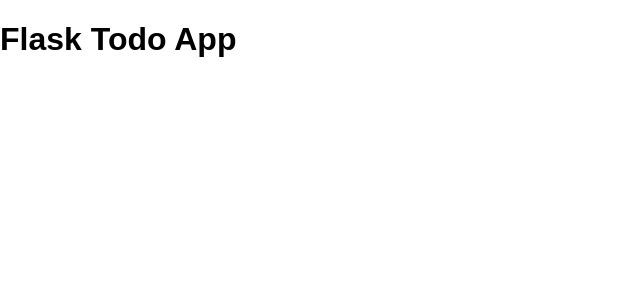
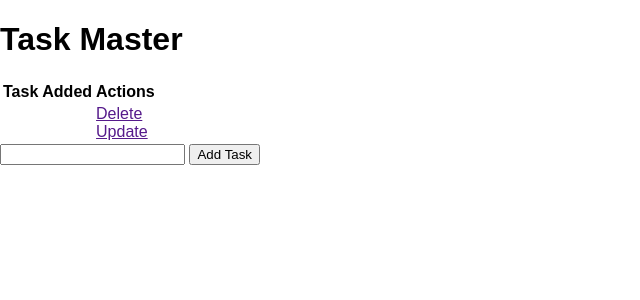
Before and after one commit to SaileePhal/flask-todo, a Flask app: page / in a window 1280 px wide. Shown: the top 300 px of the page, without its empty margins (0-640 px from the left). Run offline with Flask 3, Linux system fonts and the light colour scheme.

Commit message:
Added methods and tables

```diff
--- a/app.py
+++ b/app.py
@@ -1,4 +1,4 @@
-from flask import Flask, render_template, url_for
+from flask import Flask, render_template, url_for, request
 from flask_sqlalchemy import SQLAlchemy
 from datetime import datetime
 
@@ -16,9 +16,12 @@ class Todo(db.Model):
         return '<Task %r>' % self.id
 
 
-@app.route('/')
+@app.route('/',methods=['POST','GET'])
 def index():
-    return render_template('index.html')
+    if request.method=="POST":
+        return "Form Submitted"
+    else:
+        return render_template('index.html')
 
 
 if __name__=="__main__":
--- a/templates/index.html
+++ b/templates/index.html
@@ -1,9 +1,35 @@
 {% extends 'base.html' %}
 
 {%block head%}
-
+<title>Task Master</title>
 {%endblock%}
 
 {%block body%}
-    <h1>Flask Todo App</h1>
+<div class="content">
+    <h1>Task Master</h1>
+
+    <table>
+        <tr>
+            <th>Task</th>
+            <th>Added</th>
+            <th>Actions</th>
+        </tr>
+        <tr>
+            <td></td>
+            <td></td>
+            <td>
+                <a href="">Delete</a>
+                <br>
+                <a href="">Update</a>
+            </td>
+        </tr>
+
+    </table>
+
+    <form action="/" method="POST">
+        <input type="text" name="content" id="content">
+        <input type="submit" value="Add Task">
+
+    </form>
+</div>
 {%endblock%}
```
